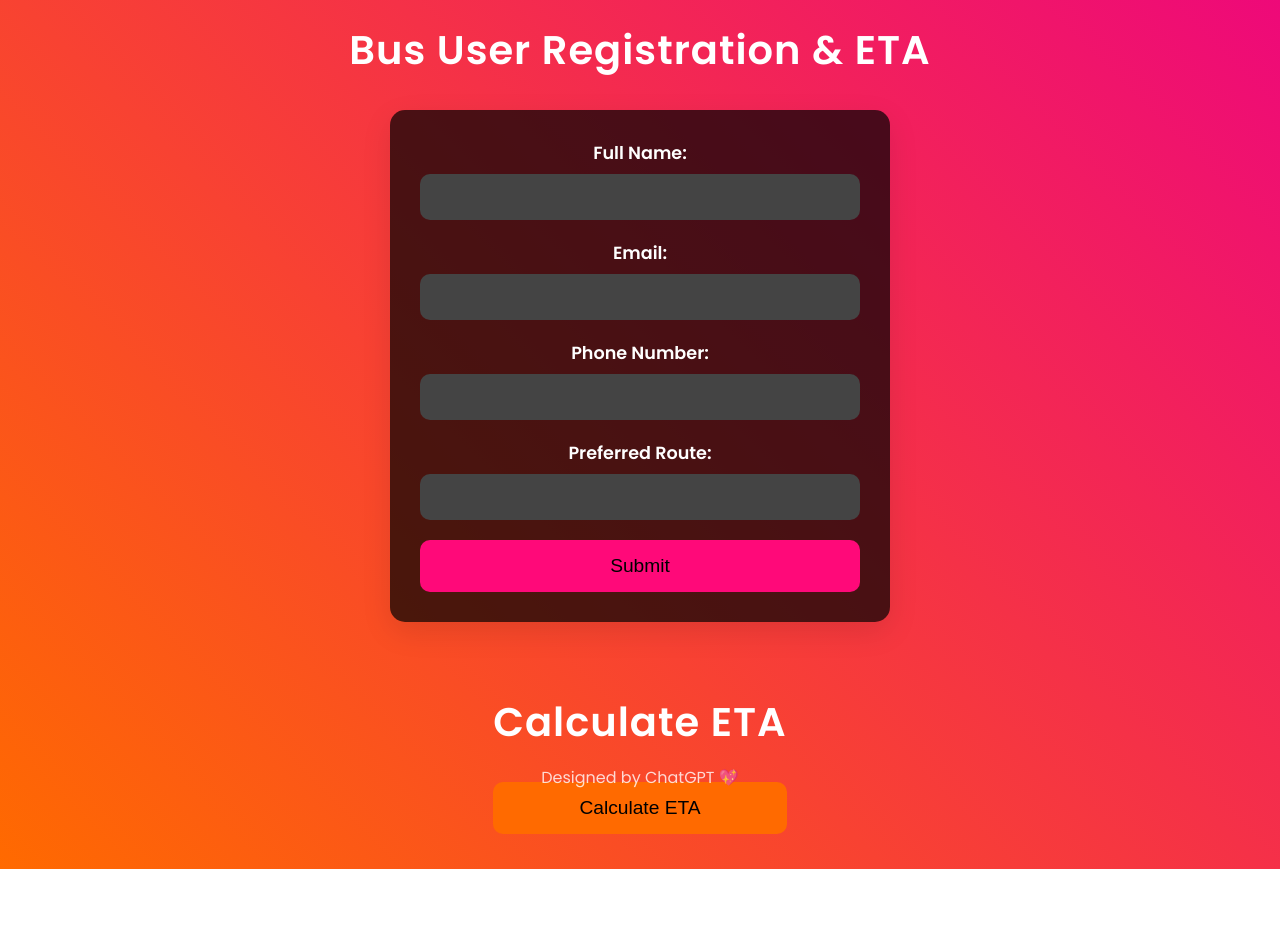
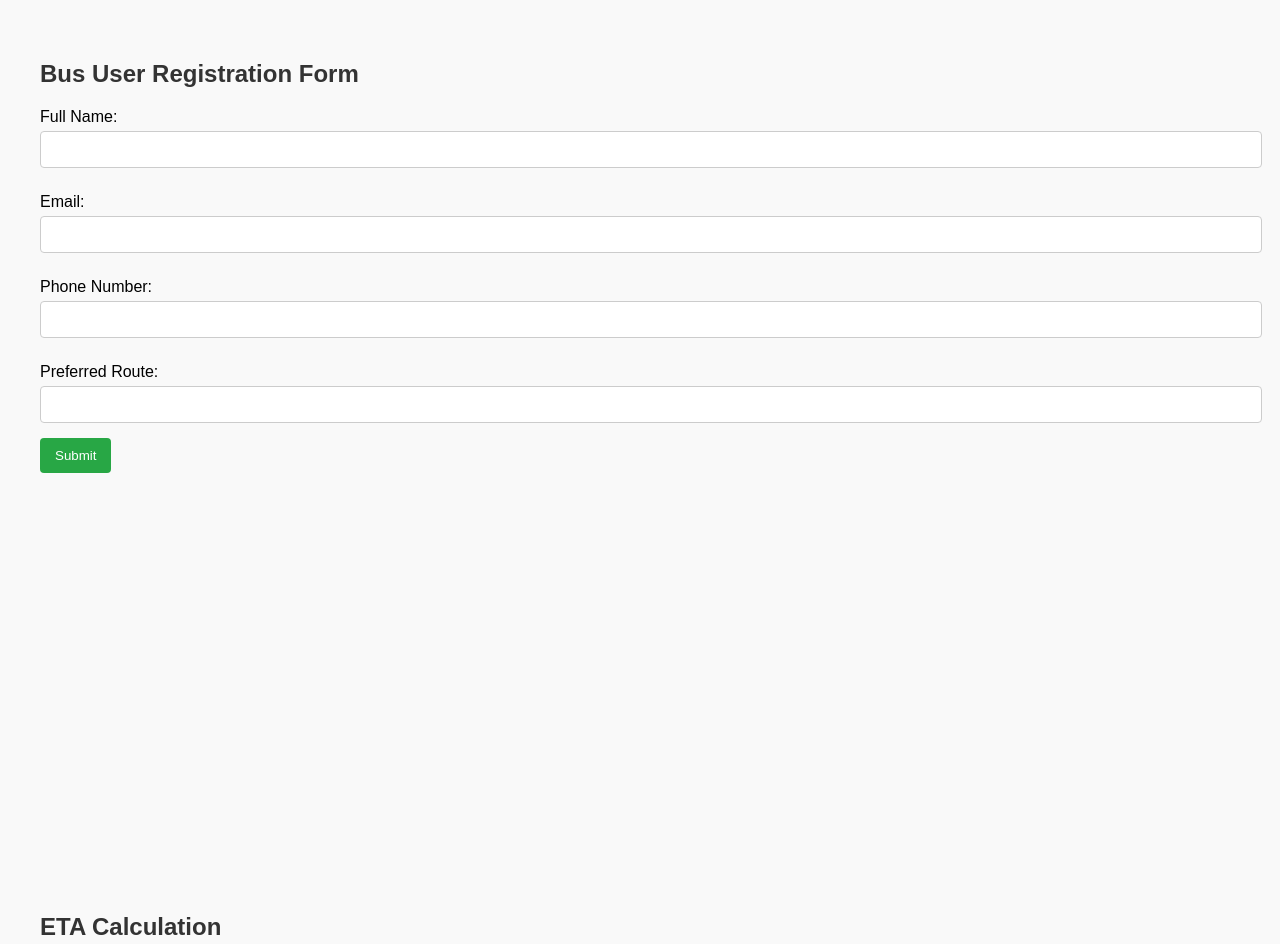
Before and after one commit to ManojCmd91/FRONNBACK, a website: page Frontend/public/index.html in a window 1280 px wide. Shown: the top 944 px of the page. Before the commit the page ends 869 px from the top, so only its background shows below. Drawn offline with nearby package versions, Linux system fonts and the light colour scheme.

Commit message:
Update index.html

```diff
--- a/Frontend/public/index.html
+++ b/Frontend/public/index.html
@@ -5,115 +5,51 @@
     <meta name="viewport" content="width=device-width, initial-scale=1.0">
     <title>Bus User Registration & ETA</title>
     <link rel="stylesheet" href="https://unpkg.com/leaflet@1.9.1/dist/leaflet.css" />
-    <link href="https://fonts.googleapis.com/css2?family=Roboto:wght@400;500;700&family=Poppins:wght@400;600&display=swap" rel="stylesheet">
     <style>
-        * {
-            box-sizing: border-box;
-            margin: 0;
-            padding: 0;
-        }
         body {
-            font-family: 'Poppins', sans-serif;
-            background: linear-gradient(45deg, #ff6a00, #ee0979);
-            min-height: 100vh;
-            display: flex;
-            flex-direction: column;
-            justify-content: center;
-            align-items: center;
-            color: white;
-            text-align: center;
+            font-family: Arial, sans-serif;
+            margin: 20px;
             padding: 20px;
+            background-color: #f9f9f9;
         }
         h2 {
-            font-size: 2.5rem;
-            color: #fff;
-            margin-bottom: 30px;
-            letter-spacing: 1px;
-        }
-        .form-container {
-            background-color: rgba(0, 0, 0, 0.7);
-            padding: 30px;
-            border-radius: 15px;
-            width: 100%;
-            max-width: 500px;
-            box-shadow: 0 10px 30px rgba(0, 0, 0, 0.1);
-            animation: fadeIn 1s ease-in-out;
+            color: #333;
         }
         label {
-            font-size: 1.1rem;
-            font-weight: 600;
-            margin-bottom: 8px;
             display: block;
-            color: #fff;
+            margin: 10px 0 5px;
         }
         input {
             width: 100%;
-            padding: 14px;
-            margin-bottom: 20px;
-            border: none;
-            border-radius: 10px;
-            background-color: #444;
-            color: #fff;
-            font-size: 1rem;
-            transition: background-color 0.3s;
-        }
-        input:focus {
-            background-color: #ff6a00;
-            outline: none;
+            padding: 10px;
+            margin-bottom: 15px;
+            border: 1px solid #ccc;
+            border-radius: 4px;
         }
         button {
-            padding: 15px;
-            font-size: 1.2rem;
-            background-color: #ff0979;
+            padding: 10px 15px;
+            background-color: #28a745;
+            color: white;
             border: none;
-            border-radius: 10px;
+            border-radius: 4px;
             cursor: pointer;
-            transition: background-color 0.3s, transform 0.3s;
-            width: 100%;
         }
         button:hover {
-            background-color: #ff6a00;
-            transform: scale(1.1);
+            background-color: #218838;
         }
-        .map-container {
-            width: 100%;
-            max-width: 700px;
-            margin-top: 30px;
-            border-radius: 20px;
-            overflow: hidden;
-            box-shadow: 0 10px 30px rgba(0, 0, 0, 0.2);
-        }
-        .eta-container {
-            margin-top: 40px;
-        }
-        .eta-container button {
-            background-color: #ff6a00;
-        }
-        .eta-container button:hover {
-            background-color: #ff0979;
+        #map {
+            height: 400px; /* Set a fixed height for the map */
+            margin-top: 20px;
         }
         #etaResult {
-            font-size: 1.5rem;
-            margin-top: 15px;
-            color: #fff;
-        }
-        @keyframes fadeIn {
-            0% { opacity: 0; }
-            100% { opacity: 1; }
-        }
-        .footer {
-            position: fixed;
-            bottom: 10px;
-            color: #fff;
-            font-size: 1rem;
-            opacity: 0.8;
+            margin-top: 10px;
+            font-size: 16px;
+            font-weight: bold;
         }
     </style>
 </head>
 <body>
-    <h2>Bus User Registration & ETA</h2>
-
-    <div class="form-container">
+    <h2>Bus User Registration Form</h2>
     <form id="busUserForm">
         <label for="name">Full Name:</label>
         <input type="text" id="name" name="name" required>
@@ -129,19 +65,12 @@
 
         <button type="submit">Submit</button>
     </form>
-    </div>
 
-    <div class="map-container">
-        <div id="map"></div> <!-- Map container -->
-    </div>
+    <div id="map"></div> <!-- This will hold the map -->
 
-    <div class="eta-container">
-        <h2>Calculate ETA</h2>
+    <h2>ETA Calculation</h2>
     <button id="calculateEtaBtn">Calculate ETA</button>
     <p id="etaResult"></p>
-    </div>
-
-    <div class="footer">Designed by ChatGPT 💖</div>
 
     <script src="https://unpkg.com/leaflet@1.9.1/dist/leaflet.js"></script>
     <script>
@@ -153,14 +82,16 @@
 
         // Form submission event listener
         document.getElementById('busUserForm').addEventListener('submit', async (event) => {
-            event.preventDefault();
+            event.preventDefault(); // Prevent default form submission
 
+            // Ensure geolocation is available
             if (navigator.geolocation) {
                 navigator.geolocation.getCurrentPosition(async (position) => {
                     latitude = position.coords.latitude;
                     longitude = position.coords.longitude;
                     console.log("User Location:", latitude, longitude);
 
+                    // Gather form data including latitude and longitude
                     const formData = {
                         name: document.getElementById('name').value,
                         email: document.getElementById('email').value,
@@ -171,6 +102,7 @@
                     };
 
                     try {
+                        // Send data to the backend for user registration
                         const response = await fetch('https://e-chakra.onrender.com/register-bus-user', {
                             method: 'POST',
                             headers: { 'Content-Type': 'application/json' },
@@ -181,6 +113,8 @@
                             const data = await response.json();
                             alert("Registration successful: " + data.message);
                             document.getElementById('busUserForm').reset();
+
+                            // Create the map after successful registration
                             createMap(latitude, longitude);
                         } else {
                             const errorData = await response.json();
@@ -190,11 +124,12 @@
                         alert("Error: " + error.message);
                     }
                 }, (error) => {
+                    console.error("Error obtaining location:", error.message);
                     alert("Error obtaining location: " + error.message);
                 }, {
-                    enableHighAccuracy: true,
-                    timeout: 10000,
-                    maximumAge: 0
+                    enableHighAccuracy: true,  // Request high accuracy
+                    timeout: 10000,             // Set timeout for location retrieval
+                    maximumAge: 0              // Do not use cached position
                 });
             } else {
                 alert("Geolocation is not supported by this browser.");
@@ -204,7 +139,7 @@
         // Function to fetch the bus's latest location
         async function getBusLocation() {
             try {
-                const response = await fetch('https://e-chakra.onrender.com/buslocations/latest');
+                const response = await fetch('https://e-chakra.onrender.com/buslocations/latest'); // Updated endpoint to fetch from buslocations collection
                 if (response.ok) {
                     const busData = await response.json();
                     return {
@@ -216,6 +151,7 @@
                     return null;
                 }
             } catch (error) {
+                console.error("Error fetching bus location:", error);
                 alert("Error fetching bus location: " + error.message);
                 return null;
             }
@@ -223,32 +159,40 @@
 
         // Function to create the map after registration
         async function createMap(latitude, longitude) {
-            userMap = L.map('map').setView([latitude, longitude], 13);
+            // Initialize the map
+            userMap = L.map('map').setView([latitude, longitude], 13); // Set the map's center to user location
 
+            // Add the OpenStreetMap tile layer
             L.tileLayer('https://{s}.tile.openstreetmap.org/{z}/{x}/{y}.png', {
                 attribution: '&copy; <a href="https://www.openstreetmap.org/copyright">OpenStreetMap</a> contributors'
             }).addTo(userMap);
 
+            // Add a marker for the user's location
             userMarker = L.marker([latitude, longitude]).addTo(userMap);
             userMarker.bindPopup('You are here').openPopup();
 
+            // Fetch the bus location and add a marker
             const busLocation = await getBusLocation();
             if (busLocation) {
                 busMarker = L.marker([busLocation.latitude, busLocation.longitude]).addTo(userMap);
                 busMarker.bindPopup('Bus location').openPopup();
             }
 
+            // Adjust the map to make sure the markers are visible
             userMap.setView([latitude, longitude], 13);
         }
 
+        // Event listener for calculating ETA
         document.getElementById('calculateEtaBtn').addEventListener('click', async () => {
             try {
                 const response = await fetch('https://e-chakra.onrender.com/calculate-eta/latest');
+
                 if (response.ok) {
                     const data = await response.json();
                     document.getElementById('etaResult').innerText = `ETA: ${data.eta}, Distance: ${data.distance}`;
                 } else {
-                    alert("ETA calculation failed");
+                    const errorData = await response.json();
+                    alert("ETA calculation failed: " + (errorData.message || "Please try again."));
                 }
             } catch (error) {
                 alert("Error: " + error.message);
```
Lines whose indentation alone changed are shown as unchanged.
